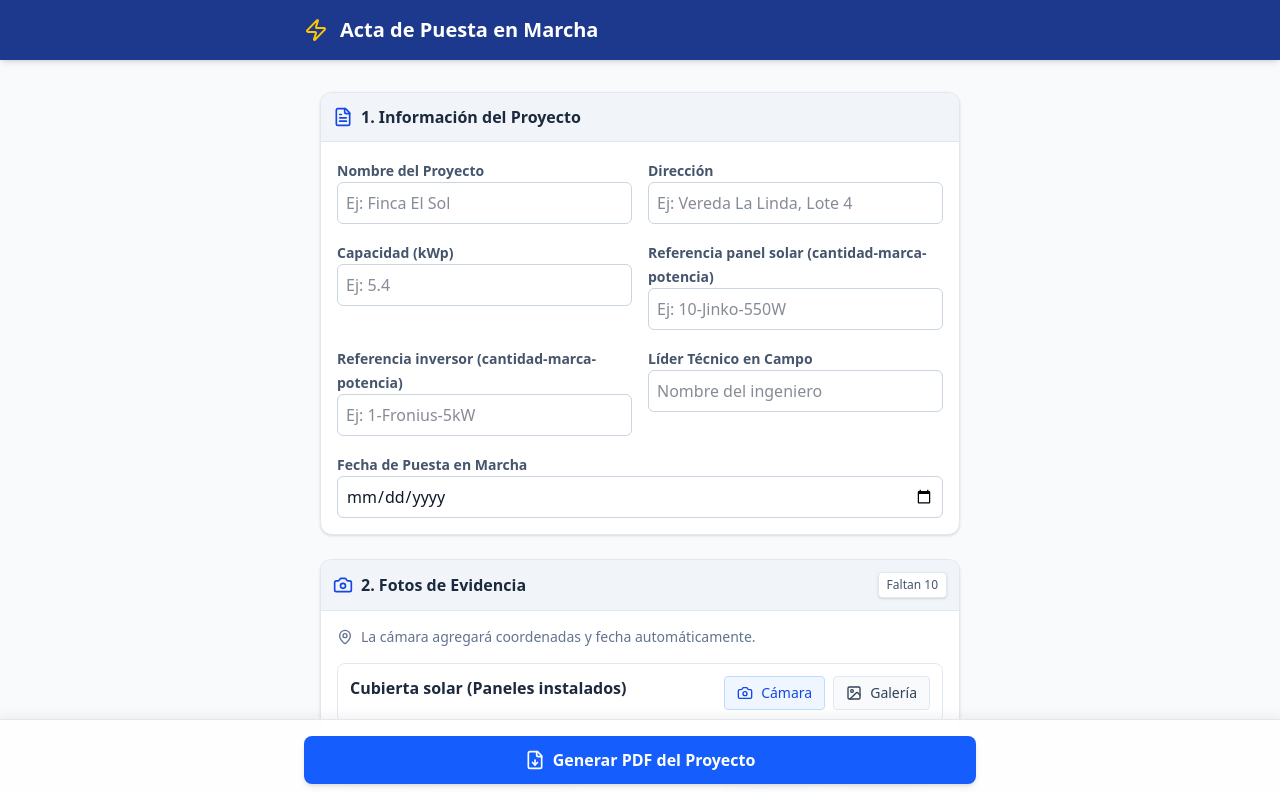
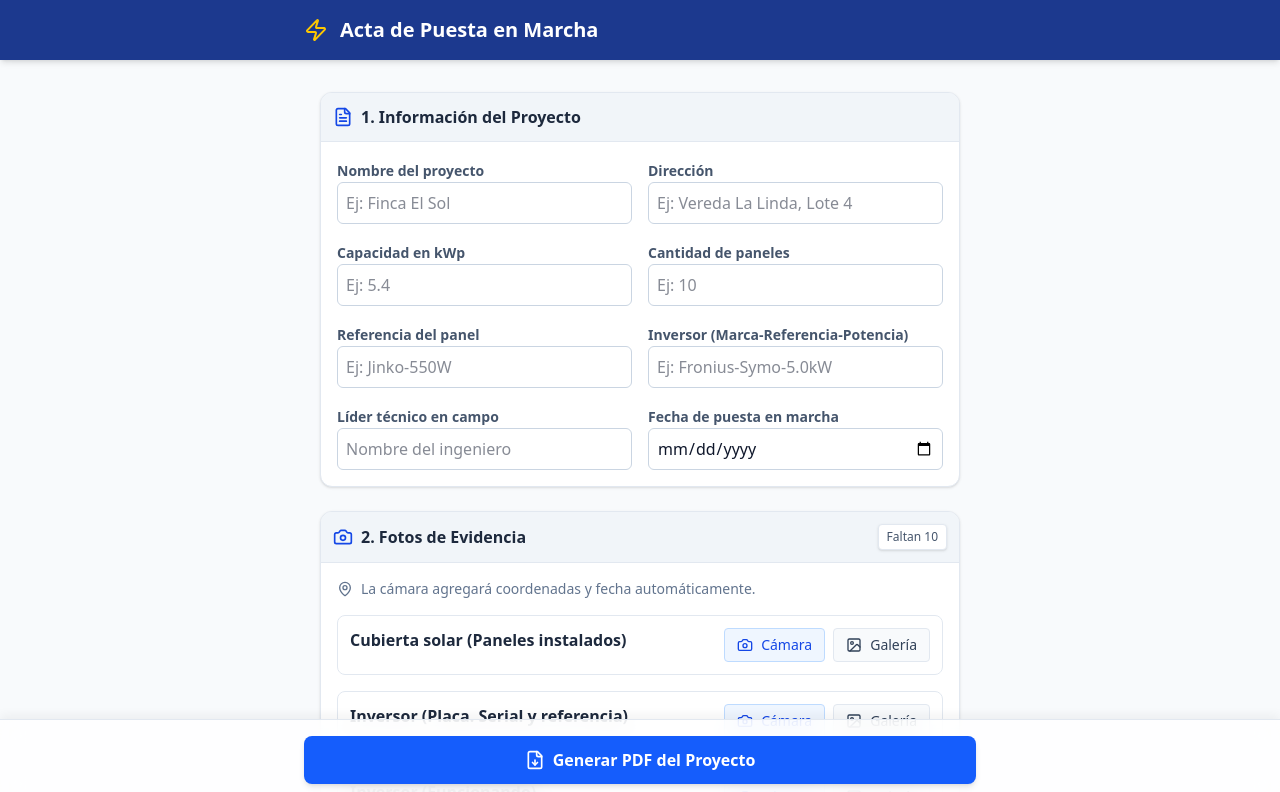
Before and after one commit to rabetanc/Evidencias-instalaci-n-solar, a React (Vite) app: page / in a window 1280 px wide. Shown: the top 792 px of the page. Built offline with nearby package versions, Linux system fonts and the light colour scheme.

Commit message:
feat: update project evidence fields and categories
Add panelsCount field to project info and adjust
photo categories to better reflect current
installation reporting requirements.

```diff
--- a/src/App.tsx
+++ b/src/App.tsx
@@ -32,6 +32,7 @@ export default function App() {
     name: '',
     address: '',
     capacity: '',
+    panelsCount: '',
     panelRef: '',
     inverterRef: '',
     leader: '',
@@ -40,15 +41,15 @@ export default function App() {
 
   const [photos, setPhotos] = useState([
     { id: 'cubierta', label: 'Cubierta solar (Paneles instalados)', dataUrls: [] as { url: string; notes: string }[], details: '', loading: false },
-    { id: 'inversor_puesta_marcha', label: 'Inversor (Puesta en marcha)', dataUrls: [] as { url: string; notes: string }[], details: '', loading: false },
     { id: 'inversor_placa', label: 'Inversor (Placa. Serial y referencia)', dataUrls: [] as { url: string; notes: string }[], details: '', loading: false },
     { id: 'inversor_funcionando', label: 'Inversor (Funcionando)', dataUrls: [] as { url: string; notes: string }[], details: '', loading: false },
     { id: 'inversor_cno', label: 'Inversor (Configuración parametros CNO)', dataUrls: [] as { url: string; notes: string }[], details: '', loading: false },
-    { id: 'inversor_voc', label: 'Inversor (Medición Voc por string)', dataUrls: [] as { url: string; notes: string }[], details: '', loading: false },
+    { id: 'pruebas_voc', label: 'Pruebas Voc por String', dataUrls: [] as { url: string; notes: string }[], details: '', loading: false },
     { id: 'ac', label: 'Caja eléctrica y protecciones AC', dataUrls: [] as { url: string; notes: string }[], details: '', loading: false },
     { id: 'dc', label: 'Caja eléctrica y protecciones DC', dataUrls: [] as { url: string; notes: string }[], details: '', loading: false },
     { id: 'spt', label: 'Sistema de Puesta a Tierra (SPT)', dataUrls: [] as { url: string; notes: string }[], details: '', loading: false },
     { id: 'medidor', label: 'Medidor Bidireccional', dataUrls: [] as { url: string; notes: string }[], details: '', loading: false },
+    { id: 'etiquetado', label: 'Etiquetado de Seguridad', dataUrls: [] as { url: string; notes: string }[], details: '', loading: false },
   ]);
 
   const [isGenerating, setIsGenerating] = useState(false);
@@ -142,7 +143,7 @@ export default function App() {
       let yOffset = 50;
 
       doc.setFont('helvetica', 'bold');
-      doc.text('Nombre del Proyecto:', 20, yOffset);
+      doc.text('Nombre del proyecto:', 20, yOffset);
       doc.setFont('helvetica', 'normal');
       doc.text(projectInfo.name || 'N/A', 100, yOffset);
       yOffset += spacing;
@@ -154,31 +155,37 @@ export default function App() {
       yOffset += spacing;
 
       doc.setFont('helvetica', 'bold');
-      doc.text('Capacidad (kWp):', 20, yOffset);
+      doc.text('Capacidad en kWp:', 20, yOffset);
       doc.setFont('helvetica', 'normal');
       doc.text(projectInfo.capacity || 'N/A', 100, yOffset);
       yOffset += spacing;
 
       doc.setFont('helvetica', 'bold');
-      doc.text('Referencia panel solar (cant-marca-pot):', 20, yOffset);
+      doc.text('Cantidad de paneles:', 20, yOffset);
+      doc.setFont('helvetica', 'normal');
+      doc.text(projectInfo.panelsCount || 'N/A', 100, yOffset);
+      yOffset += spacing;
+
+      doc.setFont('helvetica', 'bold');
+      doc.text('Referencia del panel:', 20, yOffset);
       doc.setFont('helvetica', 'normal');
       doc.text(projectInfo.panelRef || 'N/A', 100, yOffset);
       yOffset += spacing;
 
       doc.setFont('helvetica', 'bold');
-      doc.text('Referencia inversor (cant-marca-pot):', 20, yOffset);
+      doc.text('Inversor (Marca-Referencia-Potencia):', 20, yOffset);
       doc.setFont('helvetica', 'normal');
       doc.text(projectInfo.inverterRef || 'N/A', 100, yOffset);
       yOffset += spacing;
 
       doc.setFont('helvetica', 'bold');
-      doc.text('Líder Técnico en Campo:', 20, yOffset);
+      doc.text('Líder técnico en campo:', 20, yOffset);
       doc.setFont('helvetica', 'normal');
       doc.text(projectInfo.leader || 'N/A', 100, yOffset);
       yOffset += spacing;
 
       doc.setFont('helvetica', 'bold');
-      doc.text('Fecha de Puesta en Marcha:', 20, yOffset);
+      doc.text('Fecha de puesta en marcha:', 20, yOffset);
       doc.setFont('helvetica', 'normal');
       doc.text(projectInfo.date || 'N/A', 100, yOffset);
       yOffset += spacing * 1.5;
@@ -263,7 +270,7 @@ export default function App() {
                for (const key of Object.keys(centers)) {
                   let imgDataUrl: string | null = null;
                   if (key === 'inversor') {
-                     const invIds = ['inversor_puesta_marcha', 'inversor_placa', 'inversor_funcionando', 'inversor_cno', 'inversor_voc'];
+                     const invIds = ['inversor_placa', 'inversor_funcionando', 'inversor_cno', 'pruebas_voc'];
                      for (const id of invIds) {
                         const p = photos.find(x => x.id === id);
                         if (p && p.dataUrls.length > 0) {
@@ -396,6 +403,71 @@ export default function App() {
         }
       }
 
+      // Signature page
+      doc.addPage();
+
+      // Header for signatures
+      doc.setFontSize(16);
+      doc.setFont('helvetica', 'bold');
+      doc.setTextColor(30, 58, 138); // blue-900
+      doc.text('Cierre y Firmas de Conformidad', 20, 30);
+
+      doc.setFontSize(10);
+      doc.setFont('helvetica', 'normal');
+      doc.setTextColor(80, 80, 80);
+      doc.text('En señal de conformidad con la instalación y puesta en marcha del proyecto,', 20, 42);
+      doc.text('se disponen los siguientes campos de firma para constancia física de entrega:', 20, 48);
+
+      const sigY = 110; // Y coordinate for the lines to leave plenty of space for handwritten signatures
+      doc.setDrawColor(150, 150, 150);
+      doc.setLineWidth(0.5);
+
+      // Left: Cliente
+      doc.setFont('helvetica', 'bold');
+      doc.setFontSize(11);
+      doc.setTextColor(30, 58, 138);
+      doc.text('Por el Cliente:', 25, sigY - 20);
+
+      doc.line(25, sigY, 90, sigY); // Signature line
+
+      doc.setFont('helvetica', 'normal');
+      doc.setFontSize(10);
+      doc.setTextColor(50, 50, 50);
+      doc.text('Firma:', 25, sigY + 6);
+      doc.text('Nombre: _________________________________', 25, sigY + 14);
+      doc.text('CC: _____________________________________', 25, sigY + 22);
+
+      // Right: Lider Proyectos MasLightSolar
+      doc.setFont('helvetica', 'bold');
+      doc.setFontSize(11);
+      doc.setTextColor(30, 58, 138);
+      doc.text('Por MasLightSolar:', 115, sigY - 20);
+
+      doc.line(115, sigY, 180, sigY); // Signature line
+
+      doc.setFont('helvetica', 'normal');
+      doc.setFontSize(10);
+      doc.setTextColor(50, 50, 50);
+      doc.text('Firma:', 115, sigY + 6);
+      doc.text('Líder Proyectos MasLightSolar', 115, sigY + 14);
+      doc.text('Nombre: _________________________________', 115, sigY + 22);
+      doc.text('CC: _____________________________________', 115, sigY + 30);
+
+      // Add footer to signature page if available
+      if (footerDataUrl) {
+        try {
+          const footerProps = doc.getImageProperties(footerDataUrl);
+          const pW = doc.internal.pageSize.getWidth();
+          const pH = doc.internal.pageSize.getHeight();
+          const fRatio = pW / footerProps.width;
+          const fW = pW;
+          const fH = footerProps.height * fRatio;
+          doc.addImage(footerDataUrl, 'PNG', 0, pH - fH, fW, fH);
+        } catch(e) {
+          console.warn('Could not add footer on signature page', e);
+        }
+      }
+
       if (photosAdded === 0) {
         alert('ADVERTENCIA: No se han incluido fotos en el PDF. Toma evidencia antes de generar.');
       }
@@ -433,7 +505,7 @@ export default function App() {
           <div className="p-4 space-y-4">
             <div className="grid grid-cols-1 md:grid-cols-2 gap-4">
               <div className="space-y-1">
-                <label className="text-sm font-semibold text-slate-600">Nombre del Proyecto</label>
+                <label className="text-sm font-semibold text-slate-600">Nombre del proyecto</label>
                 <input
                   type="text" name="name" value={projectInfo.name} onChange={handleInfoChange}
                   className="w-full border border-slate-300 rounded-md p-2 focus:ring-2 focus:ring-blue-500 focus:border-blue-500 outline-none"
@@ -449,7 +521,7 @@ export default function App() {
                 />
               </div>
               <div className="space-y-1">
-                <label className="text-sm font-semibold text-slate-600">Capacidad (kWp)</label>
+                <label className="text-sm font-semibold text-slate-600">Capacidad en kWp</label>
                 <input
                   type="number" name="capacity" value={projectInfo.capacity} onChange={handleInfoChange}
                   className="w-full border border-slate-300 rounded-md p-2 focus:ring-2 focus:ring-blue-500 focus:border-blue-500 outline-none"
@@ -457,31 +529,39 @@ export default function App() {
                 />
               </div>
               <div className="space-y-1">
-                <label className="text-sm font-semibold text-slate-600">Referencia panel solar (cantidad-marca-potencia)</label>
+                <label className="text-sm font-semibold text-slate-600">Cantidad de paneles</label>
+                <input
+                  type="number" name="panelsCount" value={projectInfo.panelsCount || ''} onChange={handleInfoChange}
+                  className="w-full border border-slate-300 rounded-md p-2 focus:ring-2 focus:ring-blue-500 focus:border-blue-500 outline-none"
+                  placeholder="Ej: 10"
+                />
+              </div>
+              <div className="space-y-1">
+                <label className="text-sm font-semibold text-slate-600">Referencia del panel</label>
                 <input
                   type="text" name="panelRef" value={projectInfo.panelRef} onChange={handleInfoChange}
                   className="w-full border border-slate-300 rounded-md p-2 focus:ring-2 focus:ring-blue-500 focus:border-blue-500 outline-none"
-                  placeholder="Ej: 10-Jinko-550W"
+                  placeholder="Ej: Jinko-550W"
                 />
               </div>
               <div className="space-y-1">
-                <label className="text-sm font-semibold text-slate-600">Referencia inversor (cantidad-marca-potencia)</label>
+                <label className="text-sm font-semibold text-slate-600">Inversor (Marca-Referencia-Potencia)</label>
                 <input
                   type="text" name="inverterRef" value={projectInfo.inverterRef} onChange={handleInfoChange}
                   className="w-full border border-slate-300 rounded-md p-2 focus:ring-2 focus:ring-blue-500 focus:border-blue-500 outline-none"
-                  placeholder="Ej: 1-Fronius-5kW"
+                  placeholder="Ej: Fronius-Symo-5.0kW"
                 />
               </div>
               <div className="space-y-1">
-                <label className="text-sm font-semibold text-slate-600">Líder Técnico en Campo</label>
+                <label className="text-sm font-semibold text-slate-600">Líder técnico en campo</label>
                 <input
                   type="text" name="leader" value={projectInfo.leader} onChange={handleInfoChange}
                   className="w-full border border-slate-300 rounded-md p-2 focus:ring-2 focus:ring-blue-500 focus:border-blue-500 outline-none"
                   placeholder="Nombre del ingeniero"
                 />
               </div>
-              <div className="space-y-1 md:col-span-2">
-                <label className="text-sm font-semibold text-slate-600">Fecha de Puesta en Marcha</label>
+              <div className="space-y-1">
+                <label className="text-sm font-semibold text-slate-600">Fecha de puesta en marcha</label>
                 <input
                   type="date" name="date" value={projectInfo.date} onChange={handleInfoChange}
                   className="w-full border border-slate-300 rounded-md p-2 focus:ring-2 focus:ring-blue-500 focus:border-blue-500 outline-none"
```
